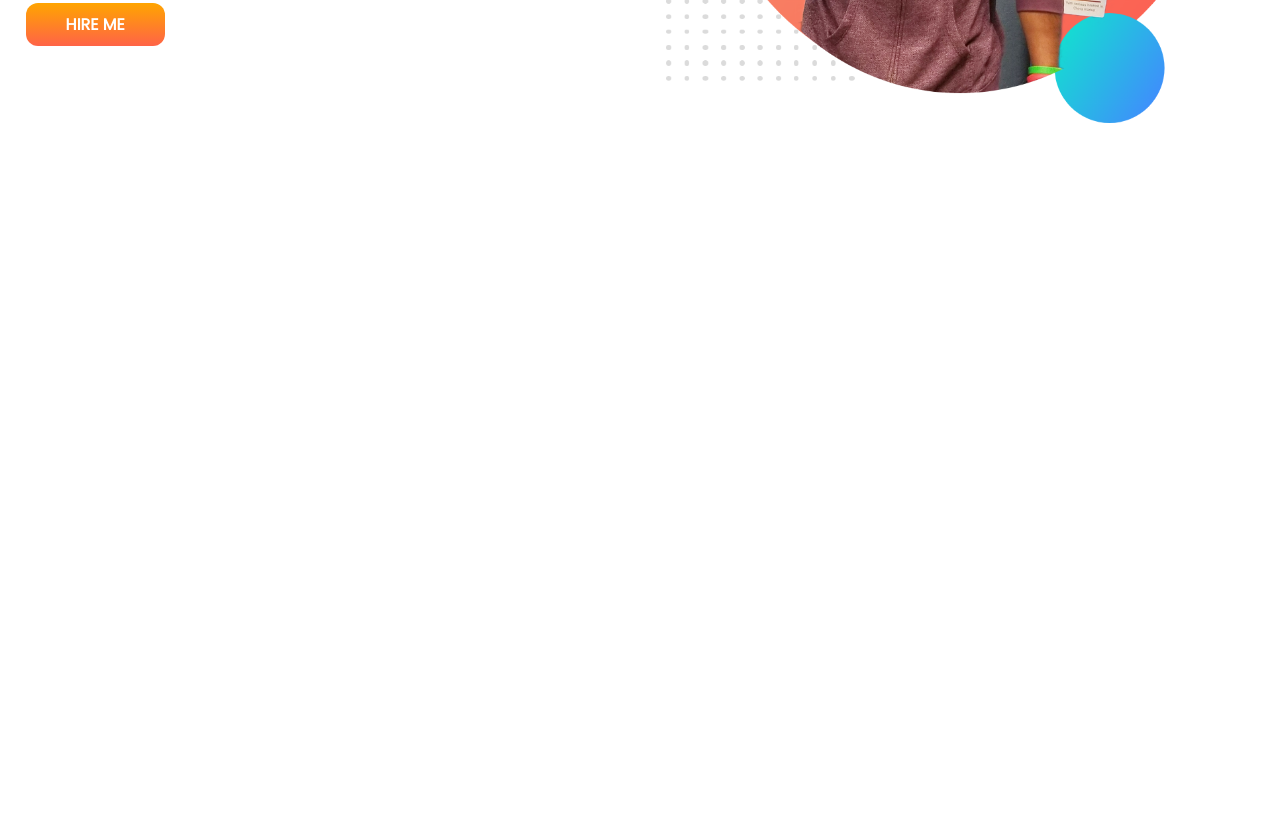
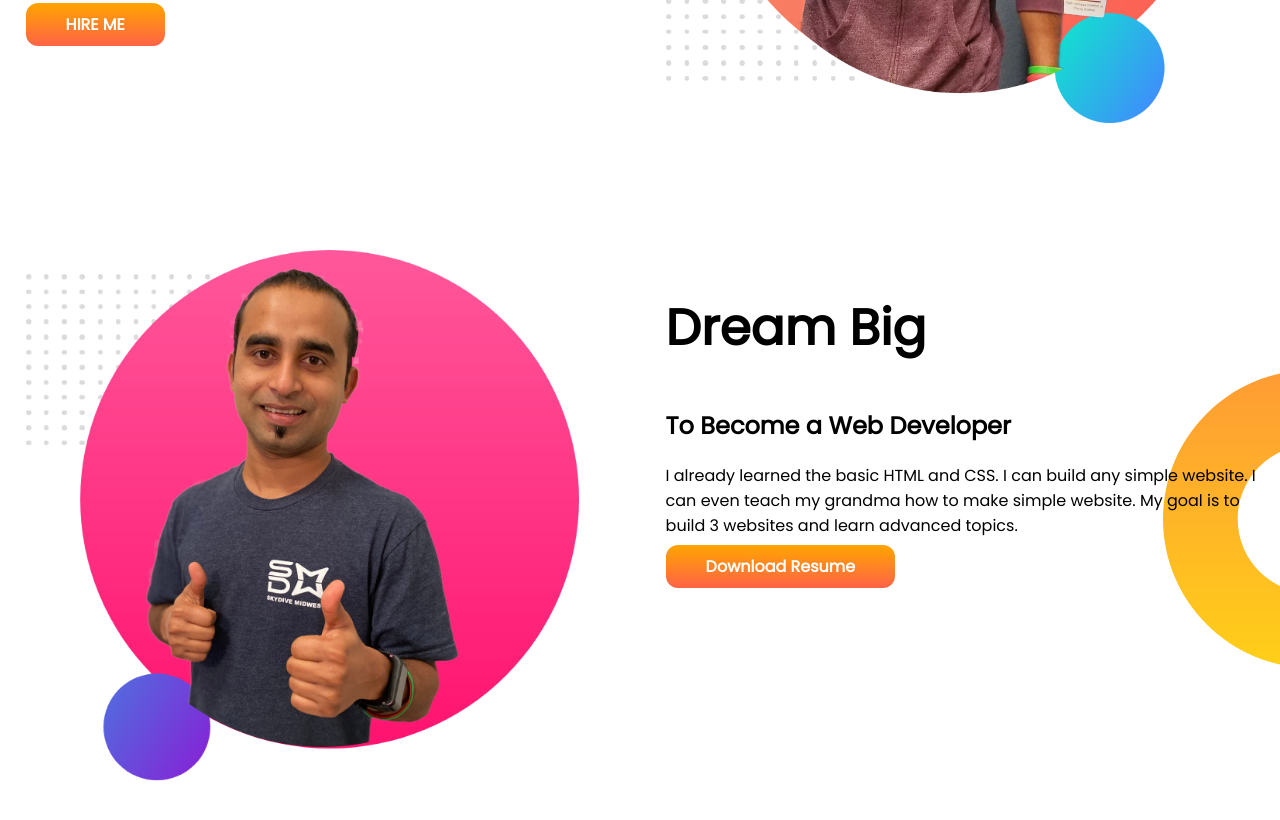
Before and after one commit to khHridoy/developer-portfolio, a plain HTML site: page index.html in a window 1280 px wide. Shown: the part 426-1246 px from the top of the page. Before the commit the page ends 800 px from the top, so only its background shows below. Drawn offline with Linux system fonts and the light colour scheme.

Commit message:
dream big complete

```diff
--- a/index.html
+++ b/index.html
@@ -30,7 +30,18 @@
         </div>
     </section>
 
-
+    <section id="dream-big">
+        <div class="header-content">
+            <img src="images/jhankar2.png" alt="">
+        </div>
+        <div class="header-content">
+            <h1>Dream Big</h1>
+            <h2>To Become a Web Developer</h2>
+            <p>I already learned the basic HTML and CSS. I can build any simple website. I can even teach my grandma how
+                to make simple website. My goal is to build 3 websites and learn advanced topics.</p>
+            <a class="hire-me_btn" href="#">Download Resume</a>
+        </div>
+    </section>
 </body>
 
 </html>
--- a/style.css
+++ b/style.css
@@ -10,6 +10,7 @@ h1 span {
 }
 section {
   display: flex;
+  margin-bottom: 120px;
 }
 .header-content {
   width: 50%;
@@ -30,3 +31,8 @@ section {
   background-image: url("images/top-banner.png");
   background-repeat: no-repeat;
 }
+#dream-big {
+  background-image: url("images/dream-bg.png");
+  background-position: right;
+  background-repeat: no-repeat;
+}
```
